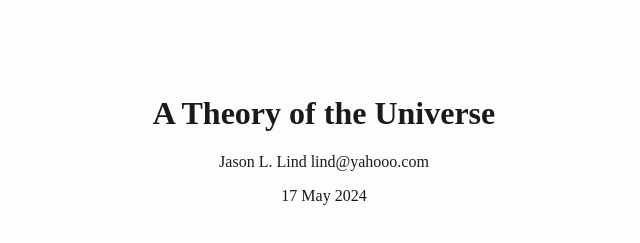
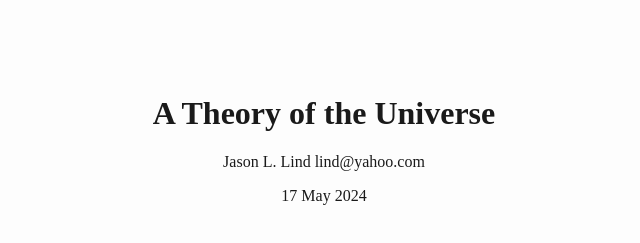
Before and after one commit to jlind0/multiplex.studio.web, a plain HTML site: page ctde.html in a window 1280 px wide. Shown: the top 243 px of the page, 316-956 px from the left. Drawn offline with Linux system fonts and the light colour scheme.

Commit message:
Update ctde.html

```diff
--- a/ctde.html
+++ b/ctde.html
@@ -172,7 +172,7 @@
 <body>
 <header id="title-block-header">
 <h1 class="title">A Theory of the Universe</h1>
-<p class="author">Jason L. Lind lind@yahooo.com</p>
+<p class="author">Jason L. Lind lind@yahoo.com</p>
 <p class="date">17 May 2024</p>
 </header>
 <h1 class="unnumbered"
```
